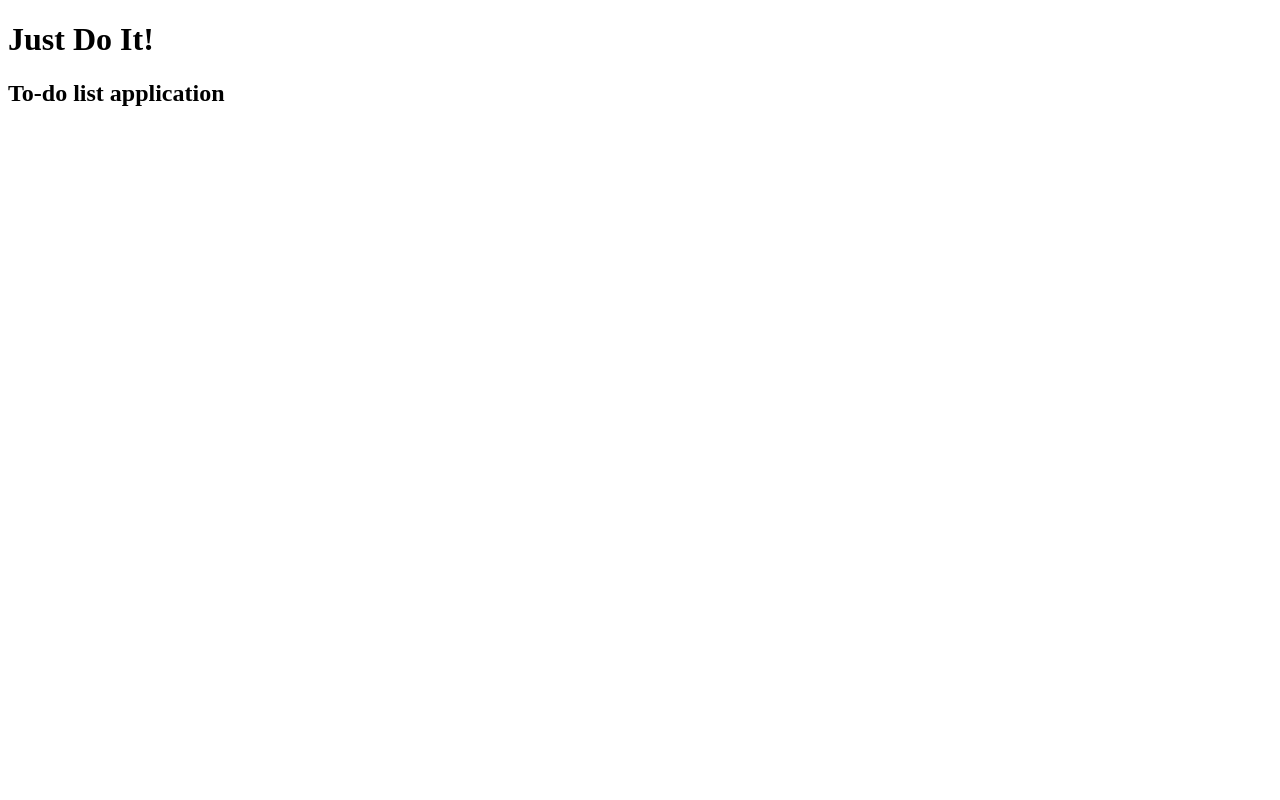
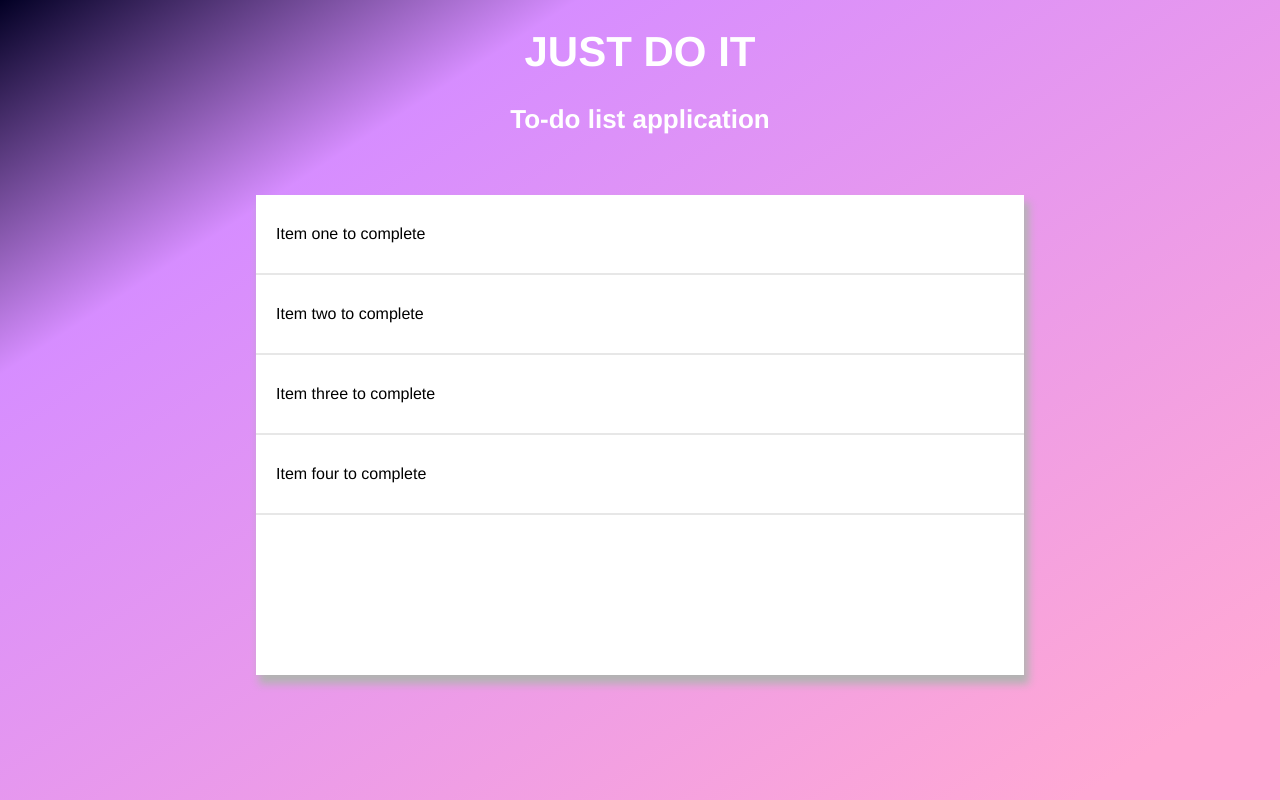
Before and after one commit to katieraby/to-do-list-application, a plain HTML site: page index.html in a window 1280 px wide. Drawn offline with Linux system fonts and the light colour scheme.

Commit message:
Added some basic design and played with toggling classes

```diff
--- a/index.html
+++ b/index.html
@@ -15,7 +15,16 @@ It should have an input field at the top, so you can add new items to the checkl
     <script src="script.js" defer></script>
   </head>
   <body>
-    <h1>Just Do It!</h1>
+    <h1>JUST DO IT</h1>
     <h2>To-do list application</h2>
+
+    <div class="list-container">
+      <ul class="list">
+        <li class="list-item">Item one to complete</li>
+        <li class="list-item">Item two to complete</li>
+        <li class="list-item">Item three to complete</li>
+        <li class="list-item">Item four to complete</li>
+      </ul>
+    </div>
   </body>
 </html>
--- a/script.js
+++ b/script.js
@@ -0,0 +1,12 @@
+const listItems = [...document.getElementsByClassName("list-item")];
+const firstItem = listItems[0];
+
+function strike(event) {
+  firstItem.classList.toggle("strikethrough");
+}
+// strike through the text
+
+firstItem.addEventListener("click", strike);
+// what do you want to interact with ?
+// how ?
+// what do you want to do as a result?
--- a/style.css
+++ b/style.css
@@ -0,0 +1,53 @@
+body {
+  background: rgb(2, 0, 36);
+  background: linear-gradient(
+    147deg,
+    rgba(2, 0, 36, 1) 0%,
+    rgba(204, 112, 255, 0.7954220314735336) 23%,
+    rgba(255, 0, 129, 0.3419170243204578) 92%
+  );
+  background-repeat: no-repeat;
+  background-attachment: fixed;
+}
+
+h1 {
+  font-family: helvetica, arial, sans-serif;
+  font-size: 42px;
+  color: #fff;
+  text-align: center;
+}
+
+h2 {
+  font-family: helvetica, arial, sans-serif;
+  font-size: 26px;
+  text-align: center;
+  color: #fff;
+}
+
+.list-container {
+  background-color: #fff;
+  margin-left: auto;
+  margin-right: auto;
+  margin-top: 60px;
+  height: 60vh;
+  width: 60vw;
+  box-shadow: 4px 8px 8px 1px #b3b3b3;
+}
+
+ul {
+  padding: 0px;
+}
+
+.list-item {
+  text-align: left;
+  padding-top: 30px;
+  padding-bottom: 30px;
+  padding-left: 20px;
+  font-family: Helvetica, arial, sans-serif;
+  list-style: none;
+  border-bottom: 2px solid #e7e7e7;
+}
+
+.strikethrough {
+  text-decoration: line-through;
+}
```
